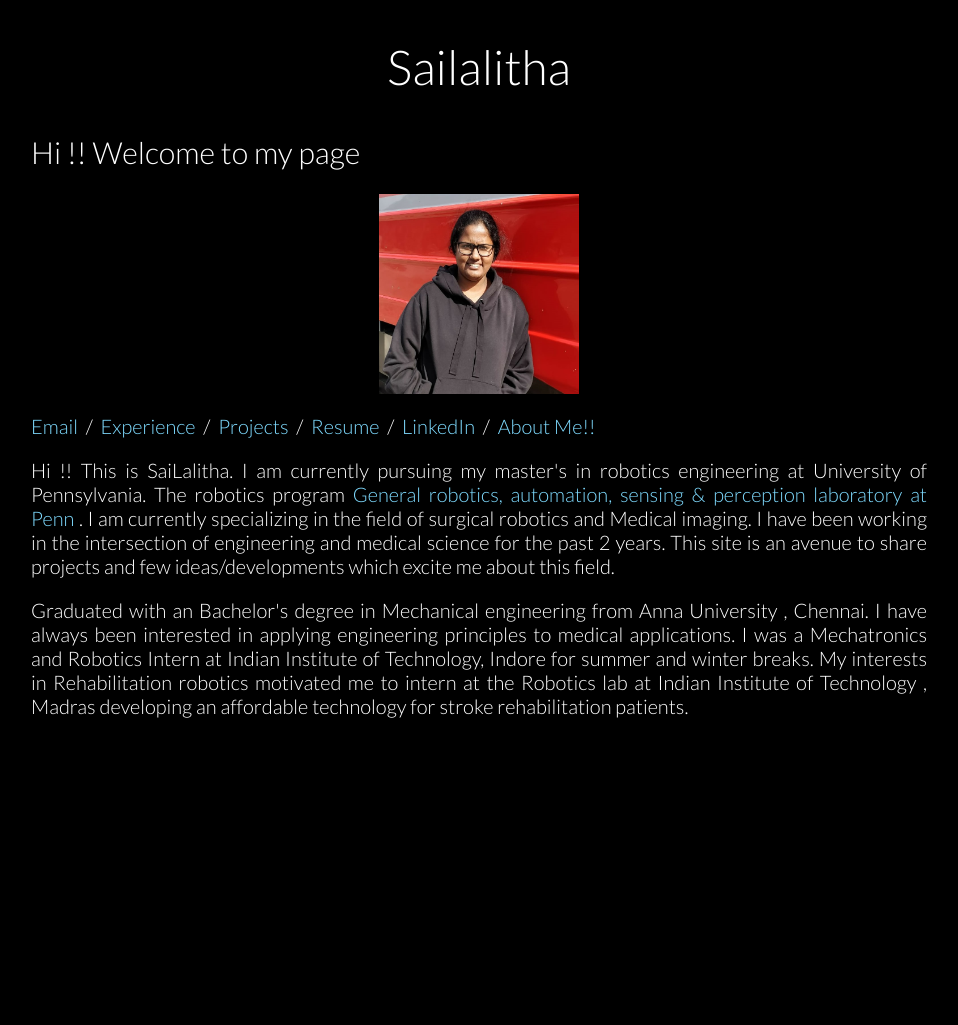
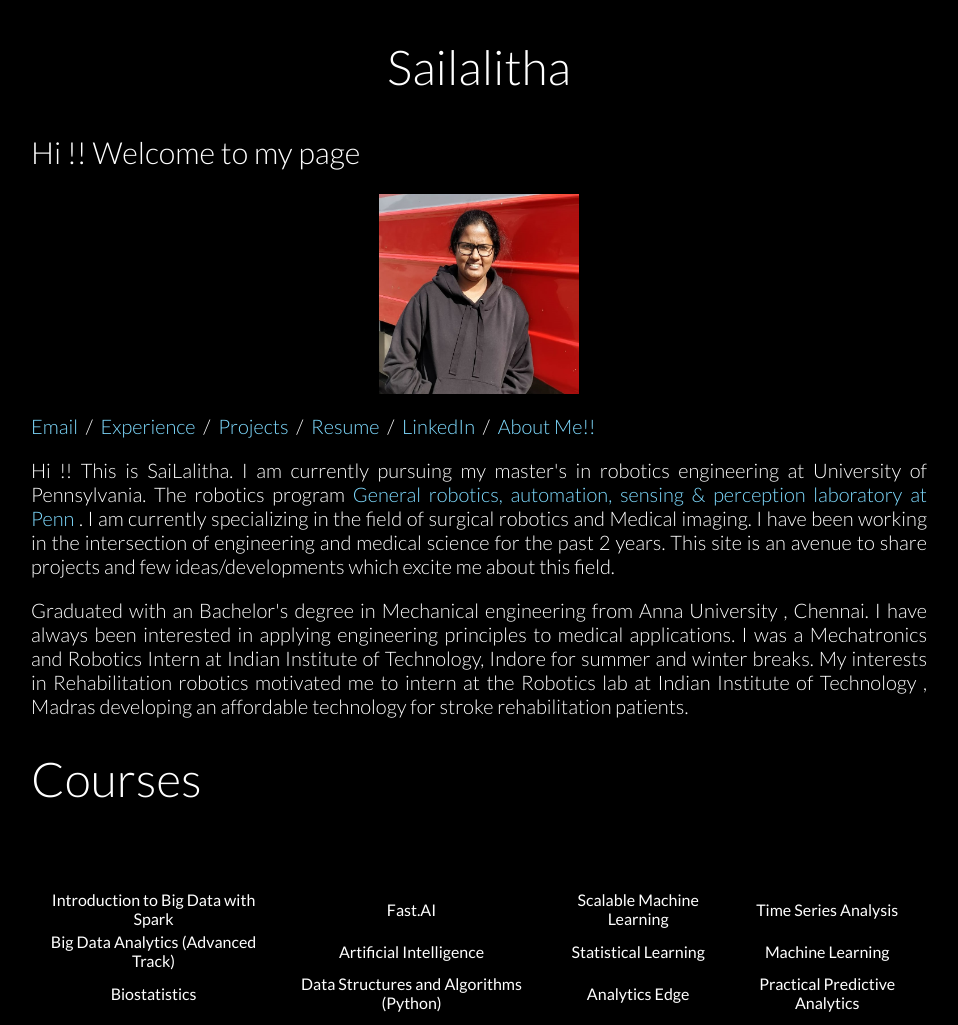
Before and after one commit to sailalitha96/sailalitha96.github.io, a Jekyll site: the page index.html, which Jekyll copies as it is, in a window 1280 px wide. Shown: the whole page, without its empty margins (161-1119 px from the left). Built offline with Jekyll 4.4.1, drawn with Linux system fonts in a browser that asks for light colours; nearby versions of some CDN libraries; before the commit the page ends 900 px from its top, so only the background shows below that.

Commit message:
Update index.html

```diff
--- a/index.html
+++ b/index.html
@@ -34,6 +34,52 @@
 
 
 
+<div class="row">
+
+
+<h1 id="courses">Courses</h1>
+
+<p><br></p>
+
+<table>
+<thead>
+<tr>
+<th align="center"></th>
+<th align="center"></th>
+<th align="center"></th>
+<th align="center"></th>
+</tr>
+</thead>
+
+<tbody>
+<tr>
+<td align="center">Introduction to Big Data with Spark</td>
+<td align="center">Fast.AI</td>
+<td align="center">Scalable Machine Learning</td>
+<td align="center">Time Series Analysis</td>
+</tr>
+
+<tr>
+<td align="center">Big Data Analytics (Advanced Track)</td>
+<td align="center">Artificial Intelligence</td>
+<td align="center">Statistical Learning</td>
+<td align="center">Machine Learning</td>
+</tr>
+
+<tr>
+<td align="center">Biostatistics</td>
+<td align="center">Data Structures and Algorithms (Python)</td>
+<td align="center">Analytics Edge</td>
+<td align="center">Practical Predictive Analytics</td>
+</tr>
+</tbody>
+</table>
+
+  </div>
+
+</div>
+
+    </div>
 	</body>
 
 </html>
```
